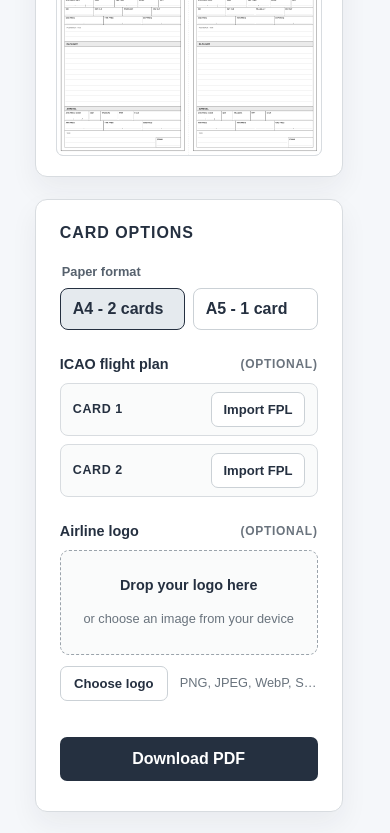
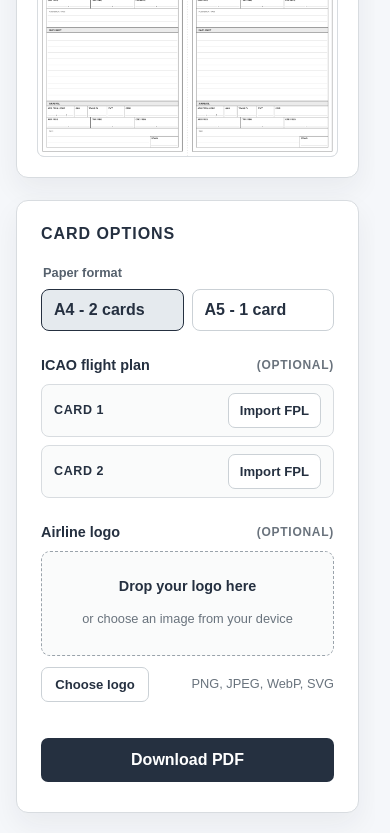
Before and after one commit to a-zasypalov/flight-sim-note-card, a website built with Vite: page web/index.html in a window 390 px wide. Shown: the part 347-1180 px from the top of the page. Built offline with nearby package versions, Linux system fonts and the light colour scheme.

Commit message:
Give more content to mobile

```diff
--- a/web/style.css
+++ b/web/style.css
@@ -306,6 +306,10 @@ dialog::backdrop { background: var(--backdrop); }
   #fpl-input { font-size: 16px; }
 }
 
+@media (max-width: 760px) and (orientation: portrait) {
+  .app-shell { max-width: 100%; }
+}
+
 @media (max-width: 460px) {
   .simbrief-connect-row { grid-template-columns: 1fr; }
 }
```
